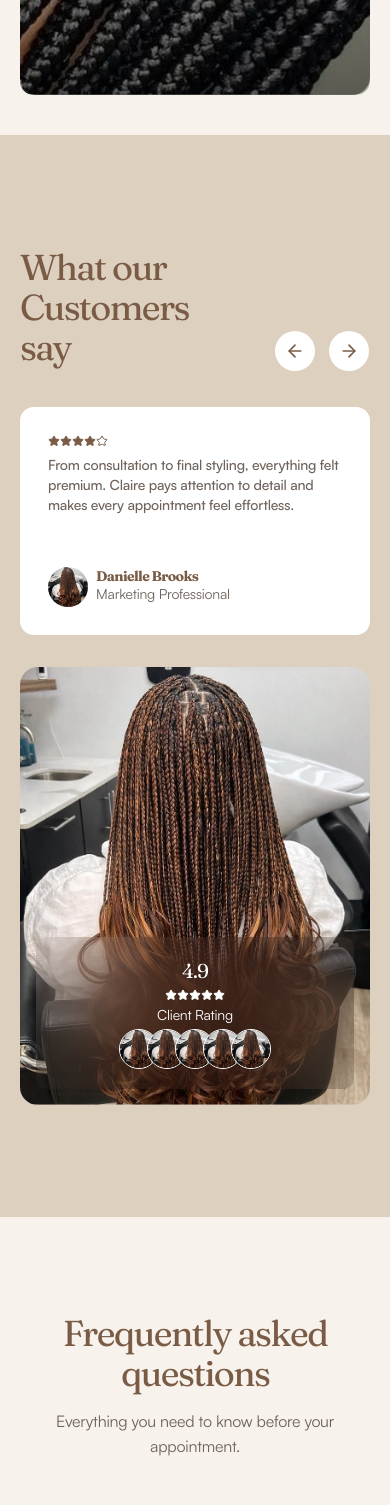
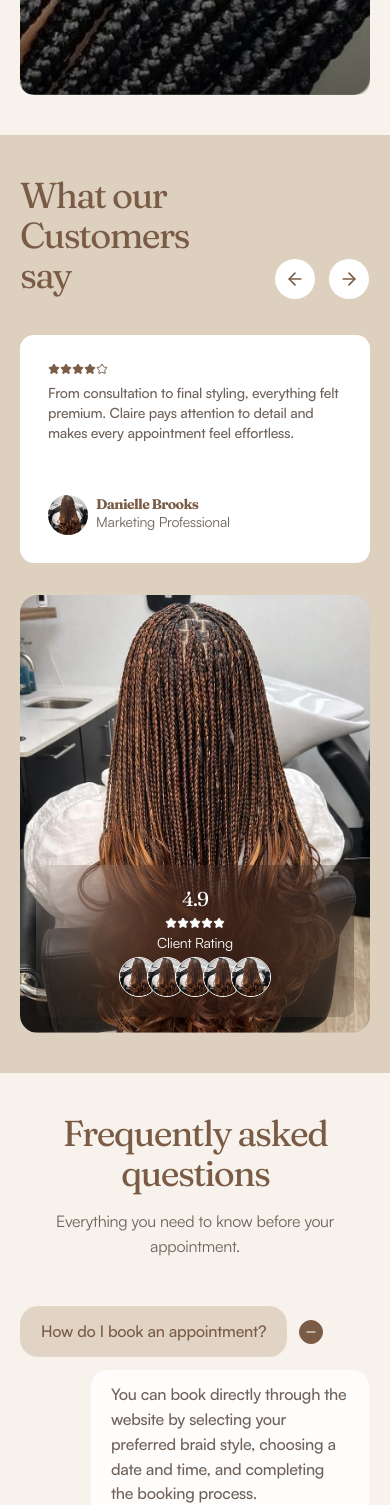
Before and after one commit to Chioma-Okeke/STYLESBYCLAIRE, a Next.js app: page / in a window 390 px wide. Shown: the part 2500-4005 px from the top of the page. Built offline with nearby package versions, Linux system fonts and the light colour scheme.

Commit message:
fix: expanded the question bubble to cover 80% of the div width

```diff
--- a/components/home/faq-section.tsx
+++ b/components/home/faq-section.tsx
@@ -13,7 +13,7 @@ const FaqSection = () => {
 
 
     return (
-        <section className="py-24">
+        <section className=" py-10 lg:py-16">
             <MaxContainer>
                 <PaddingContainer>
                     <div className="space-y-4 mb-12">
@@ -27,7 +27,7 @@ const FaqSection = () => {
                             return (
                                 <div key={faq.id} className="space-y-3">
                                     <div className="text-primary flex items-center gap-3 lg:w-fit cursor-pointer group" onClick={() => setShowAnswer(isOpen ? null : faq.id)}>
-                                        <p className={cn("max-md:rounded-2xl rounded-full text-primary border border-border/10 py-3 px-5 bg-white/50 transition-all duration-300 group-hover:bg-primary group-hover:text-white max-md:max-w-3/5 max-w-100", {
+                                        <p className={cn("max-md:rounded-2xl rounded-full text-primary border border-border/10 py-3 px-5 bg-white/50 transition-all duration-300 group-hover:bg-primary group-hover:text-white max-md:max-w-4/5 max-w-100", {
                                             "bg-secondary/70": isOpen
                                         })}>{faq.question}</p>
                                         {
--- a/components/home/testimonial-section.tsx
+++ b/components/home/testimonial-section.tsx
@@ -7,7 +7,7 @@ import { Star } from "lucide-react"
 
 const TestimonialSection = () => {
     return (
-        <section className="bg-secondary/80 py-28">
+        <section className="bg-secondary/80 py-10 lg:py-16">
             <PaddingContainer>
                 <MaxContainer>
                     <div className="space-y-8 md:grid md:grid-cols-3 w-full md:gap-12">
```
